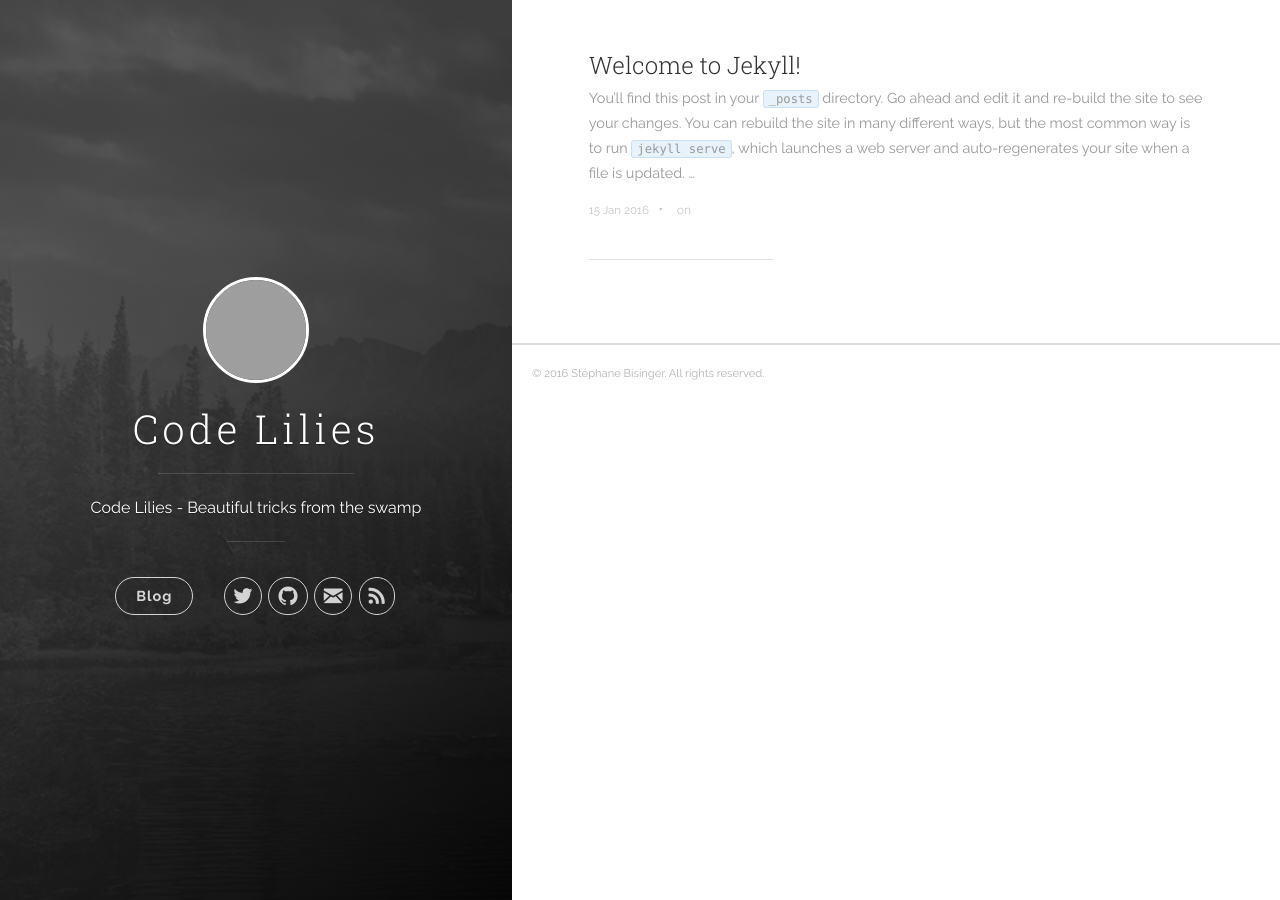
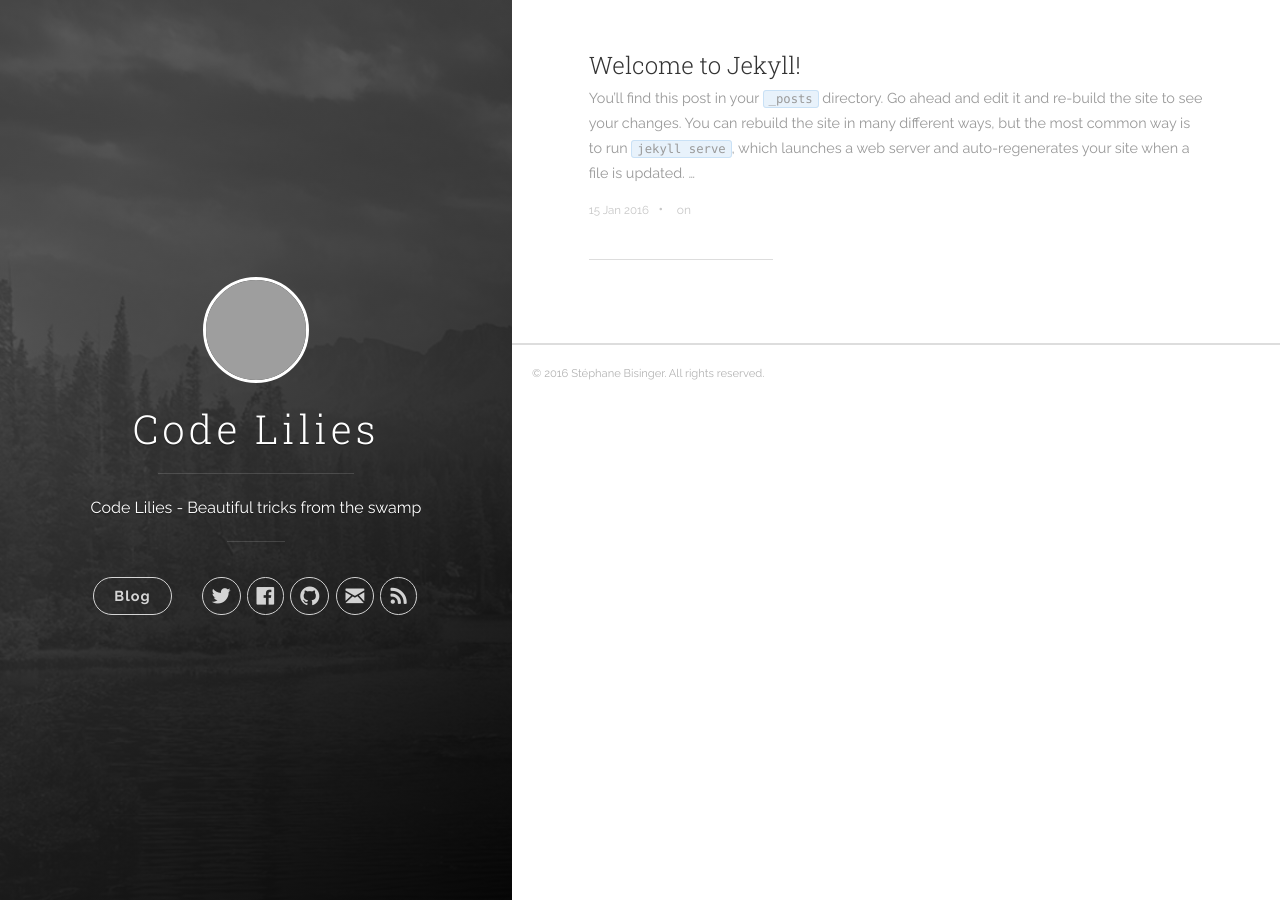
Before and after one commit to Kjir/kjir.github.io, a Jekyll site: the page built from index.html, in a window 1280 px wide. Built offline with Jekyll 4.4.1, drawn with Linux system fonts in a browser that asks for light colours; nearby versions of some CDN libraries; the list of posts is cut into pages by our own code; grey boxes are pictures that could not be loaded.

Commit message:
Add Facebook link

```diff
--- a/_includes/header.html
+++ b/_includes/header.html
@@ -37,6 +37,16 @@
                 <a href="http://twitter.com/{{ site.author.twitter_username }}" title="@{{ site.author.twitter_username }} on Twitter" target="_blank">
                   <i class="icon icon-social-twitter"></i>
                   <span class="label">Twitter</span>
+                </a>
+              </li>
+            {% endif %}
+
+            {% if site.author.facebook_username %}
+              <!-- Twitter -->
+              <li class="navigation__item">
+                <a href="http://fb.me/{{ site.author.facebook_username }}" title="{{ site.author.facebook_username }} on Facebook" target="_blank">
+                  <i class="icon icon-social-facebook"></i>
+                  <span class="label">Facebook</span>
                 </a>
               </li>
             {% endif %}
```
